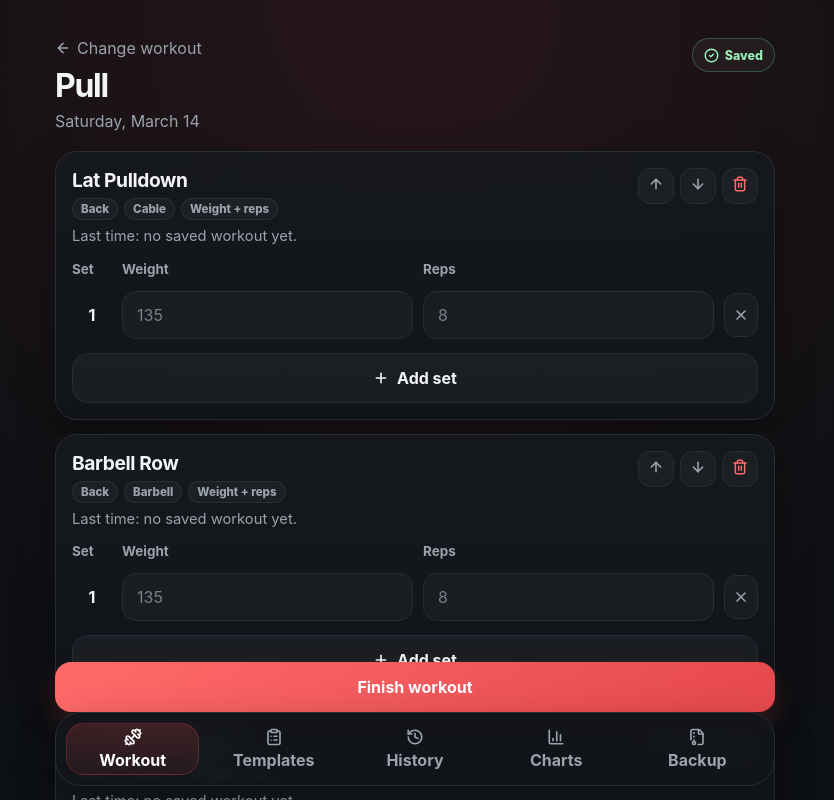
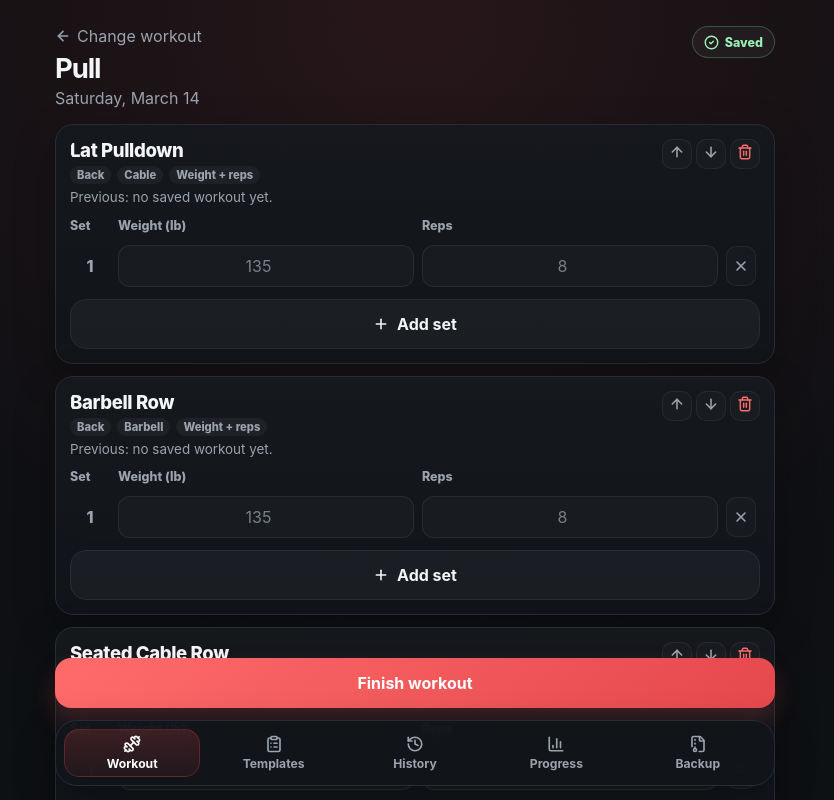
Before and after one commit to DilrajS/Free-Gym-App, a React (Vite) app: page / in a window 1280 px wide. Both pictures are taken after a click on the button "Pull". Shown: the top 800 px of the page, without its empty margins (225-1059 px from the left). Built offline with nearby package versions, Linux system fonts and the light colour scheme.

Commit message:
Clean up active workout screen

```diff
--- a/src/App.jsx
+++ b/src/App.jsx
@@ -18,6 +18,7 @@ import {
   FileUp,
   Flame,
   History,
+  Info,
   ListFilter,
   MoveHorizontal,
   Footprints,
@@ -27,6 +28,7 @@ import {
   Search,
   Shield,
   SquarePen,
+  Timer,
   Trash2,
   TrendingUp,
   Users,
@@ -254,7 +256,7 @@ function getTrackingConfig(tracking) {
     tracking: 'weight/reps',
     metricIds: ['sessions', 'maxWeight', 'estimated1rm', 'volume', 'reps', 'sets'],
     fields: [
-      { key: 'weight', label: 'Weight', placeholder: '135', inputMode: 'decimal', type: 'number', previousKey: 'previousWeight' },
+      { key: 'weight', label: 'Weight (lb)', placeholder: '135', inputMode: 'decimal', type: 'number', previousKey: 'previousWeight' },
       { key: 'reps', label: 'Reps', placeholder: '8', inputMode: 'numeric', type: 'number', previousKey: 'previousReps' },
     ],
   };
@@ -279,6 +281,17 @@ function createSetForTracking(tracking, previousSet = {}) {
     previousReps: previousSet.reps ?? '',
     previousDistance: previousSet.distance ?? '',
     previousDuration: previousSet.duration ?? '',
+  };
+}
+
+function createPrefilledSetForTracking(tracking, previousSet = {}) {
+  const normalizedSet = normalizeSet(previousSet, tracking);
+  return {
+    ...createSetForTracking(tracking, normalizedSet),
+    weight: normalizedSet.weight ?? '',
+    reps: normalizedSet.reps ?? '',
+    distance: normalizedSet.distance ?? '',
+    duration: normalizedSet.duration ?? '',
   };
 }
 
@@ -340,6 +353,21 @@ function formatSetSummary(set, tracking = 'weight/reps') {
   return `${formatDistance(set.weight)} lb x ${formatNumber(parseNumericValue(set.reps))}`;
 }
 
+function formatPreviousSetSummary(set, tracking = 'weight/reps') {
+  const normalizedTracking = normalizeTracking(tracking);
+  if (!isSetComplete(set, normalizedTracking)) return '';
+  if (normalizedTracking === 'weight/reps') {
+    return `${formatDistance(set.weight)}×${formatNumber(parseNumericValue(set.reps))}`;
+  }
+  if (normalizedTracking === 'bodyweight') {
+    const addedWeight = parseNumericValue(set.weight);
+    return addedWeight && addedWeight > 0
+      ? `${formatNumber(parseNumericValue(set.reps))} reps +${formatNumber(addedWeight, addedWeight % 1 === 0 ? 0 : 2)}`
+      : `${formatNumber(parseNumericValue(set.reps))} reps`;
+  }
+  return formatSetSummary(set, normalizedTracking);
+}
+
 function getExerciseMeta(name) {
   const normalized = normalizeName(name);
   return EXERCISE_LIBRARY.find((exercise) => normalizeName(exercise.name) === normalized) || null;
@@ -365,8 +393,8 @@ function normalizeExercise(exercise = {}) {
 
 function createExercise(name = '', previousSets = []) {
   const populatedSets = previousSets
-    .filter((set) => Object.values(set || {}).some((value) => value !== '' && value !== null && value !== undefined))
-    .map((set) => set);
+    .map((set) => normalizeSet(set, getExerciseMeta(name)?.tracking || 'weight/reps'))
+    .filter((set) => isSetComplete(set, getExerciseMeta(name)?.tracking || 'weight/reps'));
 
   const meta = getExerciseMeta(name);
   const tracking = normalizeTracking(meta?.tracking || 'weight/reps');
@@ -377,7 +405,7 @@ function createExercise(name = '', previousSets = []) {
     equipment: meta?.equipment || '',
     tracking,
     sets: populatedSets.length
-      ? populatedSets.map((set) => createSetForTracking(tracking, normalizeSet(set, tracking)))
+      ? populatedSets.map((set) => createPrefilledSetForTracking(tracking, set))
       : [createSetForTracking(tracking)],
   });
 }
@@ -576,9 +604,9 @@ function createWorkoutFromTemplate(template) {
   });
 }
 
-function findLastExercise(workouts, currentWorkoutId, exerciseName) {
+function findLastExerciseSets(workouts, currentWorkoutId, exerciseName) {
   const normalized = normalizeName(exerciseName);
-  if (!normalized) return null;
+  if (!normalized) return [];
 
   const prior = workouts
     .filter((workout) => workout.id !== currentWorkoutId)
@@ -588,13 +616,13 @@ function findLastExercise(workouts, currentWorkoutId, exerciseName) {
     for (const exercise of workout.exercises || []) {
       if (normalizeName(exercise.name) === normalized) {
         const completeSets = (exercise.sets || []).filter((set) => isSetComplete(set, exercise.tracking));
-        if (!completeSets.length) return null;
-        return completeSets.map((set) => formatSetSummary(set, exercise.tracking)).join(', ');
+        if (!completeSets.length) return [];
+        return completeSets;
       }
     }
   }
 
-  return null;
+  return [];
 }
 
 function collectExerciseNames(workouts, activeWorkout) {
@@ -712,7 +740,7 @@ function getCurrentSetPrs(set, exerciseRecords, tracking = 'weight/reps') {
   // Epley estimate: weight * (1 + reps / 30). Good enough for lightweight PR hints.
   const estimated1rm = hasWeight && hasReps ? estimateOneRepMax(weight, reps) : 0;
   if (hasWeight && weight > exerciseRecords.maxWeight) prs.push('Max weight PR');
-  if (estimated1rm && estimated1rm > exerciseRecords.estimated1rm) prs.push('Estimated 1RM PR');
+  if (estimated1rm && estimated1rm > exerciseRecords.estimated1rm) prs.push(`1RM: ${estimated1rm} lb`);
   if (volume && volume > exerciseRecords.bestVolume) prs.push('Volume PR');
   if (hasReps && reps > exerciseRecords.bestReps) prs.push('Rep PR');
   return prs;
@@ -727,7 +755,7 @@ function getLastPerformanceMap(workouts) {
         const normalized = normalizeName(exercise.name);
         if (!normalized || map.has(normalized)) return;
         const completeSets = (exercise.sets || []).filter((set) => isSetComplete(set, exercise.tracking));
-        if (completeSets.length) map.set(normalized, completeSets.map((set) => formatSetSummary(set, exercise.tracking)).join(', '));
+        if (completeSets.length) map.set(normalized, completeSets.map((set) => formatPreviousSetSummary(set, exercise.tracking)).join(' • '));
       });
     });
   return map;
@@ -849,6 +877,9 @@ function BottomNav({ tab, onChange }) {
     Charts: ChartColumn,
     Backup: FileArchive,
   };
+  const tabLabels = {
+    Charts: 'Progress',
+  };
 
   return (
     <nav className="bottom-nav">
@@ -862,7 +893,7 @@ function BottomNav({ tab, onChange }) {
             onClick={() => onChange(item)}
           >
             <Icon size={18} strokeWidth={2.2} />
-            {item}
+            {tabLabels[item] || item}
           </button>
         );
       })}
@@ -984,7 +1015,8 @@ function TimerPill({ secondsLeft, active, onReset }) {
   const seconds = String(secondsLeft % 60).padStart(2, '0');
 
   return (
-    <button type="button" className="timer-pill timer-pill-active" onClick={onReset}>
+    <button type="button" className="timer-pill timer-pill-active" onClick={onReset} aria-label="Reset rest timer">
+      <Timer size={15} strokeWidth={2.4} />
       {minutes}:{seconds}
     </button>
   );
@@ -1008,6 +1040,7 @@ function ActiveWorkoutScreen({
   const [lastEditedFieldId, setLastEditedFieldId] = useState('');
   const [bodyweightWeightVisible, setBodyweightWeightVisible] = useState({});
   const [exerciseFilter, setExerciseFilter] = useState(normalizeWorkoutType(workout.type) === 'Custom' ? 'All' : normalizeWorkoutType(workout.type));
+  const [showOneRepMaxInfo, setShowOneRepMaxInfo] = useState(false);
   const exerciseOptions = useMemo(
     () => getExerciseOptions(workouts, workout, exerciseFilter),
     [workouts, workout, exerciseFilter],
@@ -1027,19 +1060,24 @@ function ActiveWorkoutScreen({
     const nextTracking = normalizeTracking(meta?.tracking || 'weight/reps');
     onUpdate({
       ...workout,
-      exercises: workout.exercises.map((exercise) =>
-        exercise.id === exerciseId
-          ? {
-              ...exercise,
-              name,
-              muscle: meta?.muscle || exercise.muscle || '',
-              type: normalizeWorkoutType(meta?.type || exercise.type || ''),
-              equipment: meta?.equipment || exercise.equipment || '',
-              tracking: nextTracking,
-              sets: exercise.sets.map((set) => normalizeSet(set, nextTracking)),
-            }
-          : exercise,
-      ),
+      exercises: workout.exercises.map((exercise) => {
+        if (exercise.id !== exerciseId) return exercise;
+        const hasTypedSetValues = exercise.sets.some((set) =>
+          ['weight', 'reps', 'distance', 'duration'].some((key) => String(set?.[key] ?? '').trim()),
+        );
+        const previousSets = !hasTypedSetValues ? findLastExerciseSets(workouts, workout.id, name) : [];
+        return {
+          ...exercise,
+          name,
+          muscle: meta?.muscle || exercise.muscle || '',
+          type: normalizeWorkoutType(meta?.type || exercise.type || ''),
+          equipment: meta?.equipment || exercise.equipment || '',
+          tracking: nextTracking,
+          sets: previousSets.length
+            ? previousSets.map((set) => createPrefilledSetForTracking(nextTracking, set))
+            : exercise.sets.map((set) => normalizeSet(set, nextTracking)),
+        };
+      }),
     });
   };
 
@@ -1085,9 +1123,10 @@ function ActiveWorkoutScreen({
 
   const addExercise = (name = '') => {
     const finalName = name.trim();
+    const previousSets = findLastExerciseSets(workouts, workout.id, finalName);
     onUpdate({
       ...workout,
-      exercises: [...workout.exercises, createExercise(finalName)],
+      exercises: [...workout.exercises, createExercise(finalName, previousSets)],
     });
     setExerciseInput('');
   };
@@ -1122,11 +1161,8 @@ function ActiveWorkoutScreen({
 
   return (
     <div className="screen">
-      <div className="timer-sticky-wrap">
-        <TimerPill secondsLeft={secondsLeft} active={timerActive} onReset={onResetTimer} />
-      </div>
       <header className="session-header">
-        <div>
+        <div className="session-title">
           <button type="button" className="back-link" onClick={() => onUpdate(null)}>
             <ArrowLeft size={16} strokeWidth={2.3} />
             Change workout
@@ -1134,7 +1170,10 @@ function ActiveWorkoutScreen({
           <h2>{workout.label}</h2>
           <p>{formatLongDate(workout.date)}</p>
         </div>
-        <SaveStatusPill status={saveStatus} />
+        <div className="session-pills">
+          <TimerPill secondsLeft={secondsLeft} active={timerActive} onReset={onResetTimer} />
+          <SaveStatusPill status={saveStatus} />
+        </div>
       </header>
 
       <div className="exercise-stack">
@@ -1169,7 +1208,9 @@ function ActiveWorkoutScreen({
                       <span key={item} className="tiny-label">{item}</span>
                     ))}
                   </div>
-                  <p className="last-time">{lastTime ? `Last time: ${lastTime}` : 'Last time: no saved workout yet.'}</p>
+                  <p className="last-time" title={lastTime ? `Previous: ${lastTime}` : 'Previous: no saved workout yet.'}>
+                    {lastTime ? `Previous: ${lastTime}` : 'Previous: no saved workout yet.'}
+                  </p>
                 </div>
                 <div className="exercise-actions">
                   <button type="button" className="icon-button" onClick={() => moveExercise(index, -1)} aria-label="Move up">
@@ -1236,7 +1277,19 @@ function ActiveWorkoutScreen({
                     {getCurrentSetPrs(set, records, exercise.tracking).length ? (
                       <div className="pr-row">
                         {getCurrentSetPrs(set, records, exercise.tracking).slice(0, 2).map((label) => (
-                          <span key={label} className="pr-pill">{label}</span>
+                          label.startsWith('1RM:') ? (
+                            <button
+                              key={label}
+                              type="button"
+                              className="pr-pill pr-info-button"
+                              onClick={() => setShowOneRepMaxInfo(true)}
+                            >
+                              {label}
+                              <Info size={12} strokeWidth={2.4} />
+                            </button>
+                          ) : (
+                            <span key={label} className="pr-pill">{label}</span>
+                          )
                         ))}
                       </div>
                     ) : null}
@@ -1316,6 +1369,19 @@ function ActiveWorkoutScreen({
       <button type="button" className="finish-button" onClick={onFinish}>
         Finish workout
       </button>
+      {showOneRepMaxInfo ? (
+        <div className="modal-backdrop" role="presentation" onClick={() => setShowOneRepMaxInfo(false)}>
+          <div className="info-modal" role="dialog" aria-modal="true" aria-labelledby="one-rep-max-title" onClick={(event) => event.stopPropagation()}>
+            <div className="sheet-header">
+              <h3 id="one-rep-max-title">Estimated 1RM</h3>
+              <button type="button" className="sheet-close" aria-label="Close 1RM explanation" onClick={() => setShowOneRepMaxInfo(false)}>
+                <X size={18} strokeWidth={2.4} />
+              </button>
+            </div>
+            <p>Estimated 1RM means estimated one-rep max. It predicts the maximum weight you could lift for one repetition based on this set.</p>
+          </div>
+        </div>
+      ) : null}
     </div>
   );
 }
--- a/src/styles.css
+++ b/src/styles.css
@@ -64,10 +64,10 @@ input:focus, select:focus, textarea:focus {
   min-height: 100vh;
   max-width: 760px;
   margin: 0 auto;
-  padding: calc(env(safe-area-inset-top, 0px) + 18px) 20px calc(env(safe-area-inset-bottom, 0px) + 110px);
+  padding: calc(env(safe-area-inset-top, 0px) + 24px) 20px calc(env(safe-area-inset-bottom, 0px) + 120px);
   isolation: isolate;
 }
-.screen { display: grid; gap: 20px; }
+.screen { display: grid; gap: 16px; }
 .screen-home { padding-top: 12px; }
 .stack-lg { display: grid; gap: 14px; }
 .stack-md { display: grid; gap: 14px; }
@@ -299,7 +299,7 @@ h2 { font-size: 2rem; letter-spacing: -0.04em; }
 }
 .finish-button {
   position: sticky;
-  bottom: calc(env(safe-area-inset-bottom, 0px) + 88px);
+  bottom: calc(env(safe-area-inset-bottom, 0px) + 92px);
   z-index: 80;
 }
 .bottom-nav {
@@ -308,28 +308,29 @@ h2 { font-size: 2rem; letter-spacing: -0.04em; }
   transform: translateX(-50%);
   bottom: calc(env(safe-area-inset-bottom, 0px) + 14px);
   width: min(720px, calc(100vw - 24px));
-  padding: 10px;
-  border-radius: 26px;
+  padding: 8px;
+  border-radius: 22px;
   border: 1px solid var(--border);
   background: rgba(17,20,25,0.9);
   backdrop-filter: blur(18px);
   display: grid;
   grid-template-columns: repeat(5, 1fr);
-  gap: 8px;
+  gap: 5px;
   box-shadow: var(--shadow);
   z-index: 120;
 }
 .tab-button {
   border: none;
-  min-height: 52px;
-  border-radius: 18px;
+  min-height: 48px;
+  border-radius: 15px;
   color: var(--muted);
   background: transparent;
   font-weight: 700;
   display: grid;
   justify-items: center;
   align-content: center;
-  gap: 4px;
+  gap: 3px;
+  font-size: 0.76rem;
 }
 .tab-button.active {
   color: white;
@@ -342,13 +343,26 @@ h2 { font-size: 2rem; letter-spacing: -0.04em; }
   justify-content: space-between;
   gap: 12px;
 }
-.session-header p { color: var(--muted); margin-top: 6px; }
+.session-header { padding-top: 2px; }
+.session-title { min-width: 0; }
+.session-header h2 {
+  font-size: 1.72rem;
+  line-height: 1.08;
+}
+.session-header p { color: var(--muted); margin-top: 4px; }
+.session-pills {
+  display: inline-flex;
+  align-items: flex-start;
+  justify-content: flex-end;
+  gap: 7px;
+  flex-wrap: wrap;
+}
 .save-status {
   border: 1px solid var(--border);
   color: var(--muted);
   background: rgba(255,255,255,0.04);
   border-radius: 999px;
-  min-height: 34px;
+  min-height: 32px;
   padding: 0 11px;
   display: inline-flex;
   align-items: center;
@@ -360,15 +374,6 @@ h2 { font-size: 2rem; letter-spacing: -0.04em; }
 .save-status.saved { color: #9af0b7; border-color: rgba(92, 214, 141, 0.3); }
 .save-status.saving { color: #ffd166; border-color: rgba(255, 209, 102, 0.26); }
 .save-status.pending { color: #ffd5d6; border-color: rgba(229,72,77,0.32); }
-.timer-sticky-wrap {
-  position: sticky;
-  top: calc(env(safe-area-inset-top, 0px) + 8px);
-  z-index: 20;
-  display: flex;
-  justify-content: flex-end;
-  min-height: 0;
-  pointer-events: none;
-}
 .back-link {
   background: transparent;
   border: none;
@@ -380,33 +385,37 @@ h2 { font-size: 2rem; letter-spacing: -0.04em; }
 }
 .timer-pill {
   color: white;
-  min-width: 72px;
-  height: 40px;
+  min-width: 76px;
+  height: 32px;
   border-radius: 999px;
   font-weight: 700;
-  pointer-events: auto;
+  display: inline-flex;
+  align-items: center;
+  justify-content: center;
+  gap: 5px;
+  font-size: 0.82rem;
 }
 .timer-pill-active {
   border: 1px solid rgba(92, 214, 141, 0.42);
   background: linear-gradient(135deg, rgba(46, 160, 67, 0.95), rgba(92, 214, 141, 0.82));
   box-shadow: 0 10px 24px rgba(46, 160, 67, 0.25);
 }
-.exercise-stack { display: grid; gap: 14px; }
-.exercise-card { padding: 16px; display: grid; gap: 14px; }
+.exercise-stack { display: grid; gap: 12px; }
+.exercise-card { padding: 14px; display: grid; gap: 12px; border-radius: 18px; }
 .exercise-card-top {
   display: flex;
   justify-content: space-between;
-  gap: 14px;
+  gap: 10px;
   align-items: start;
 }
-.exercise-title-wrap { flex: 1; display: grid; gap: 6px; }
+.exercise-title-wrap { flex: 1; min-width: 0; display: grid; gap: 5px; }
 .exercise-title-input {
   border: none;
   background: transparent;
   padding: 0;
   min-height: auto;
-  font-size: 1.2rem;
-  font-weight: 700;
+  font-size: 1.16rem;
+  font-weight: 800;
   letter-spacing: -0.02em;
 }
 .exercise-title-input:focus { box-shadow: none; }
@@ -416,27 +425,34 @@ h2 { font-size: 2rem; letter-spacing: -0.04em; }
   gap: 6px;
 }
 .tiny-label {
-  border: 1px solid rgba(255,255,255,0.07);
-  background: rgba(255,255,255,0.035);
+  border: none;
+  background: rgba(255,255,255,0.045);
   color: var(--muted);
   border-radius: 999px;
-  padding: 3px 8px;
-  font-size: 0.72rem;
+  padding: 2px 7px;
+  font-size: 0.7rem;
   font-weight: 800;
 }
-.last-time { color: var(--muted); font-size: 0.92rem; line-height: 1.4; }
-.exercise-actions { display: flex; gap: 6px; }
+.last-time {
+  color: var(--muted);
+  font-size: 0.84rem;
+  line-height: 1.25;
+  white-space: nowrap;
+  overflow: hidden;
+  text-overflow: ellipsis;
+}
+.exercise-actions { display: flex; gap: 4px; }
 .icon-button, .mini-icon-button {
-  border: 1px solid var(--border);
-  background: rgba(255,255,255,0.03);
+  border: 1px solid rgba(255,255,255,0.06);
+  background: rgba(255,255,255,0.018);
   color: var(--muted);
-  border-radius: 12px;
+  border-radius: 10px;
 }
-.icon-button { width: 36px; height: 36px; }
+.icon-button { width: 30px; height: 30px; }
 .icon-button.danger, .danger-link { color: var(--accent-strong); }
 .mini-icon-button {
-  width: 34px;
-  height: 44px;
+  width: 30px;
+  height: 40px;
   display: inline-flex;
   align-items: center;
   justify-content: center;
@@ -444,27 +460,35 @@ h2 { font-size: 2rem; letter-spacing: -0.04em; }
 .set-table-header {
   display: grid;
   grid-template-columns: 40px 1fr 1fr 34px;
-  gap: 10px;
+  gap: 8px;
   color: var(--muted);
-  font-size: 0.84rem;
-  font-weight: 700;
+  font-size: 0.78rem;
+  font-weight: 800;
 }
-.set-stack { display: grid; gap: 10px; }
+.set-stack { display: grid; gap: 8px; }
 .set-row-wrap {
   display: grid;
   gap: 6px;
 }
 .set-row {
   display: grid;
-  gap: 10px;
+  gap: 8px;
   align-items: center;
 }
 .set-field {
   display: block;
 }
+.set-field input {
+  min-height: 42px;
+  border-color: rgba(255,255,255,0.07);
+  background: rgba(255,255,255,0.025);
+  border-radius: 12px;
+  padding: 9px 10px;
+  text-align: center;
+}
 .set-number {
-  color: var(--text);
-  font-weight: 700;
+  color: var(--muted);
+  font-weight: 800;
   text-align: center;
 }
 .input-with-history::placeholder {
@@ -479,7 +503,7 @@ h2 { font-size: 2rem; letter-spacing: -0.04em; }
   display: flex;
   flex-wrap: wrap;
   gap: 6px;
-  padding-left: 50px;
+  padding-left: 48px;
 }
 .pr-pill {
   border: 1px solid rgba(92, 214, 141, 0.32);
@@ -489,14 +513,45 @@ h2 { font-size: 2rem; letter-spacing: -0.04em; }
   padding: 3px 8px;
   font-size: 0.72rem;
   font-weight: 800;
+  min-height: 24px;
+  display: inline-flex;
+  align-items: center;
+  gap: 4px;
+}
+.pr-info-button {
+  cursor: help;
 }
 .set-subtext {
-  padding-left: 50px;
+  padding-left: 48px;
   color: var(--muted);
   font-size: 0.82rem;
   line-height: 1.35;
 }
 .add-exercise-card, .notes-card { display: grid; gap: 14px; padding: 16px; }
+.modal-backdrop {
+  position: fixed;
+  inset: 0;
+  z-index: 300;
+  display: grid;
+  place-items: center;
+  padding: calc(env(safe-area-inset-top, 0px) + 18px) 18px calc(env(safe-area-inset-bottom, 0px) + 18px);
+  background: rgba(0, 0, 0, 0.58);
+  backdrop-filter: blur(10px);
+}
+.info-modal {
+  width: min(420px, 100%);
+  border: 1px solid var(--border);
+  border-radius: 18px;
+  background: linear-gradient(180deg, rgba(21,24,29,0.98), rgba(17,20,25,0.99));
+  box-shadow: var(--shadow);
+  padding: 16px;
+  display: grid;
+  gap: 12px;
+}
+.info-modal p {
+  color: var(--muted);
+  line-height: 1.5;
+}
 .add-row {
   position: relative;
   display: grid;
@@ -815,7 +870,7 @@ h2 { font-size: 2rem; letter-spacing: -0.04em; }
   .add-exercise-card,
   .backup-card,
   .custom-sheet {
-    padding: 16px;
+    padding: 14px;
   }
   .exercise-card-top,
   .session-header,
@@ -826,8 +881,8 @@ h2 { font-size: 2rem; letter-spacing: -0.04em; }
     gap: 4px;
   }
   .icon-button {
-    width: 34px;
-    height: 34px;
+    width: 30px;
+    height: 30px;
   }
   .set-table-header,
   .set-row {
@@ -835,7 +890,7 @@ h2 { font-size: 2rem; letter-spacing: -0.04em; }
   }
   .mini-icon-button {
     width: 30px;
-    height: 44px;
+    height: 40px;
   }
   .pr-row {
     padding-left: 42px;
```
